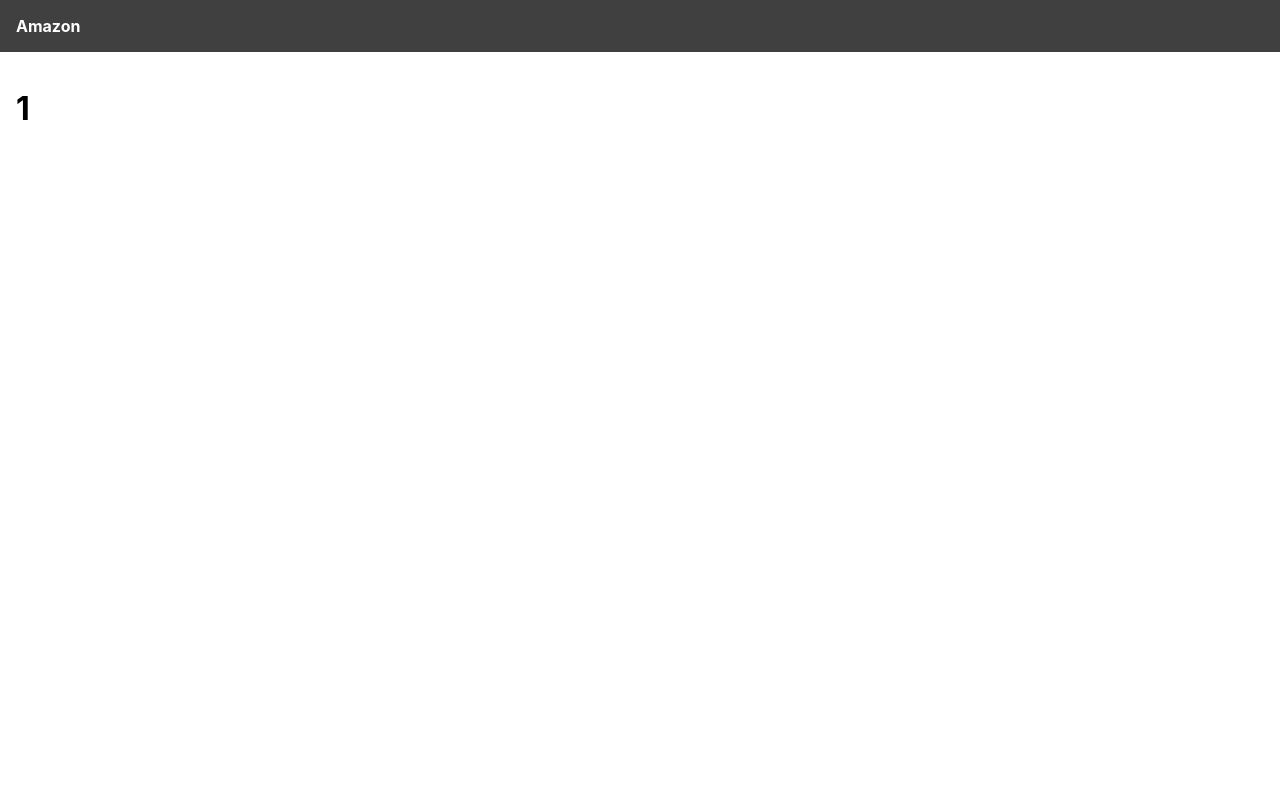
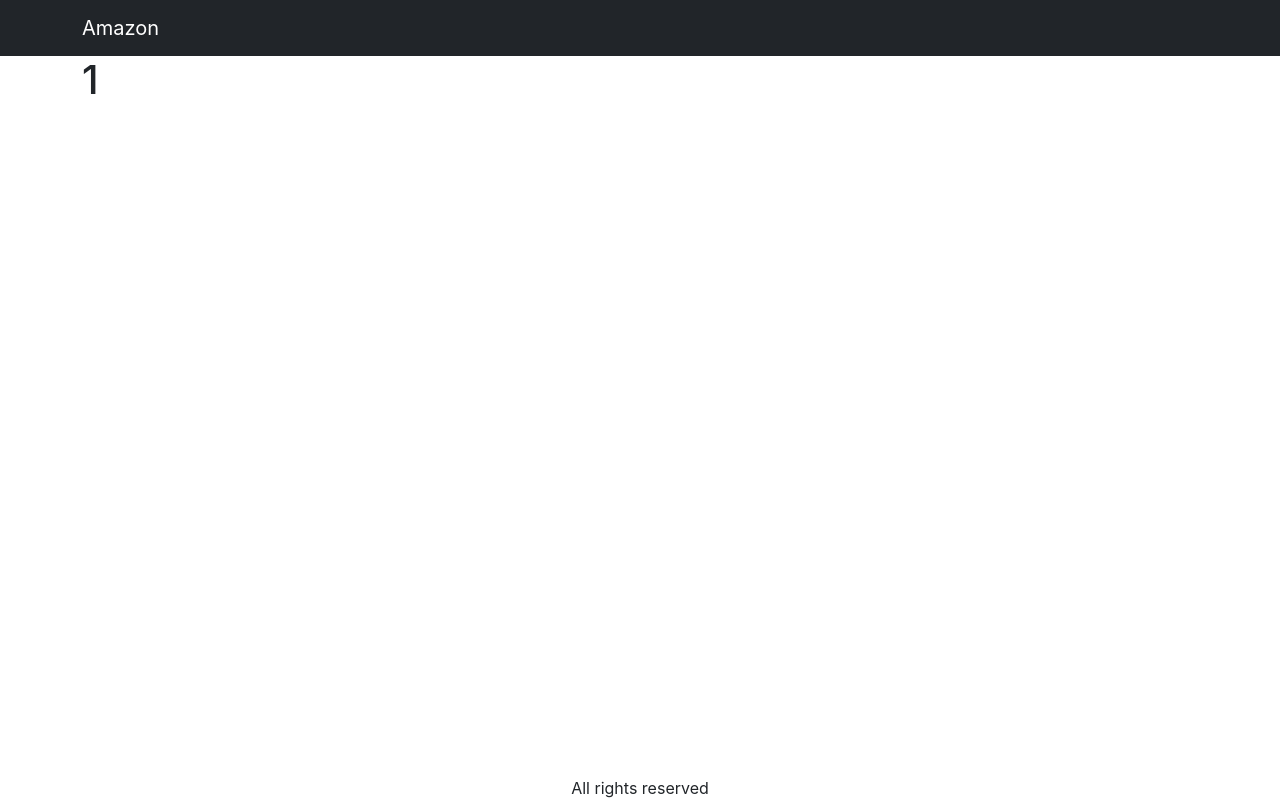
Before and after one commit to sadhikaacharya/ecommerce-site, a React (Create React App) app in the folder frontend/: page /product/1 in a window 1280 px wide. Built offline with nearby package versions, Linux system fonts and the light colour scheme.

Commit message:
React Bootstrap

```diff
--- a/frontend/package.json
+++ b/frontend/package.json
@@ -8,8 +8,11 @@
     "@testing-library/react": "^13.3.0",
     "@testing-library/user-event": "^13.5.0",
     "axios": "^0.27.2",
+    "bootstrap": "^5.2.0",
     "react": "^18.2.0",
+    "react-bootstrap": "^2.4.0",
     "react-dom": "^18.2.0",
+    "react-router-bootstrap": "^0.26.2",
     "react-router-dom": "^6.3.0",
     "react-scripts": "5.0.1",
     "use-reducer-logger": "^1.0.2",
--- a/frontend/src/App.js
+++ b/frontend/src/App.js
@@ -1,24 +1,37 @@
 import { BrowserRouter, Routes, Route, Link} from 'react-router-dom'
 import HomeScreen from './screens/HomeScreen';
 import ProductScreen from './screens/ProductScreen';
+import Navbar from 'react-bootstrap/Navbar'
+import Container from 'react-bootstrap/Container'
+import {LinkContainer} from 'react-router-bootstrap'
+
 
 
 function App() {
   return (
     <BrowserRouter>
-    <div >
+    <div className='d-flex flex-column site-container'>
       <header>
-        <Link to="/" >
-          Amazon
-        </Link>
+        <Navbar bg="dark" variant="dark">
+          <Container>
+            <LinkContainer to="/">
+              <Navbar.Brand>Amazon</Navbar.Brand>
+            </LinkContainer>
+          </Container>
+        </Navbar>
       </header>
       <main>
+        <Container>
         <Routes>
           <Route path="/product/:slug" element={<ProductScreen/>}/>
           <Route path="/" element={<HomeScreen/>}/>
         </Routes>
+        </Container>
 
       </main>
+      <footer>
+        <div className='text-center'>All rights reserved</div>
+      </footer>
     </div>
     </BrowserRouter>
   );
--- a/frontend/src/index.css
+++ b/frontend/src/index.css
@@ -6,19 +6,12 @@
   -webkit-font-smoothing: antialiased;
   -moz-osx-font-smoothing: grayscale;
 }
-
-header{
-  background-color: #404040;
-  padding: 1rem;
+.site-container{
+  min-height: 100vh;
 }
 
-header a{
-  color: white;
-  font-weight: bold;
-  text-decoration: none;
-}
 main{
-  padding: 1rem;
+  flex: 1;
 }
 .products{
   display: flex;
--- a/frontend/src/index.js
+++ b/frontend/src/index.js
@@ -1,5 +1,6 @@
 import React from 'react';
 import ReactDOM from 'react-dom/client';
+import 'bootstrap/dist/css/bootstrap.min.css'
 import './index.css';
 import App from './App';
 import reportWebVitals from './reportWebVitals';
```
Also changed, not shown: 1 other file (tests, documents, lock files or other folders).
